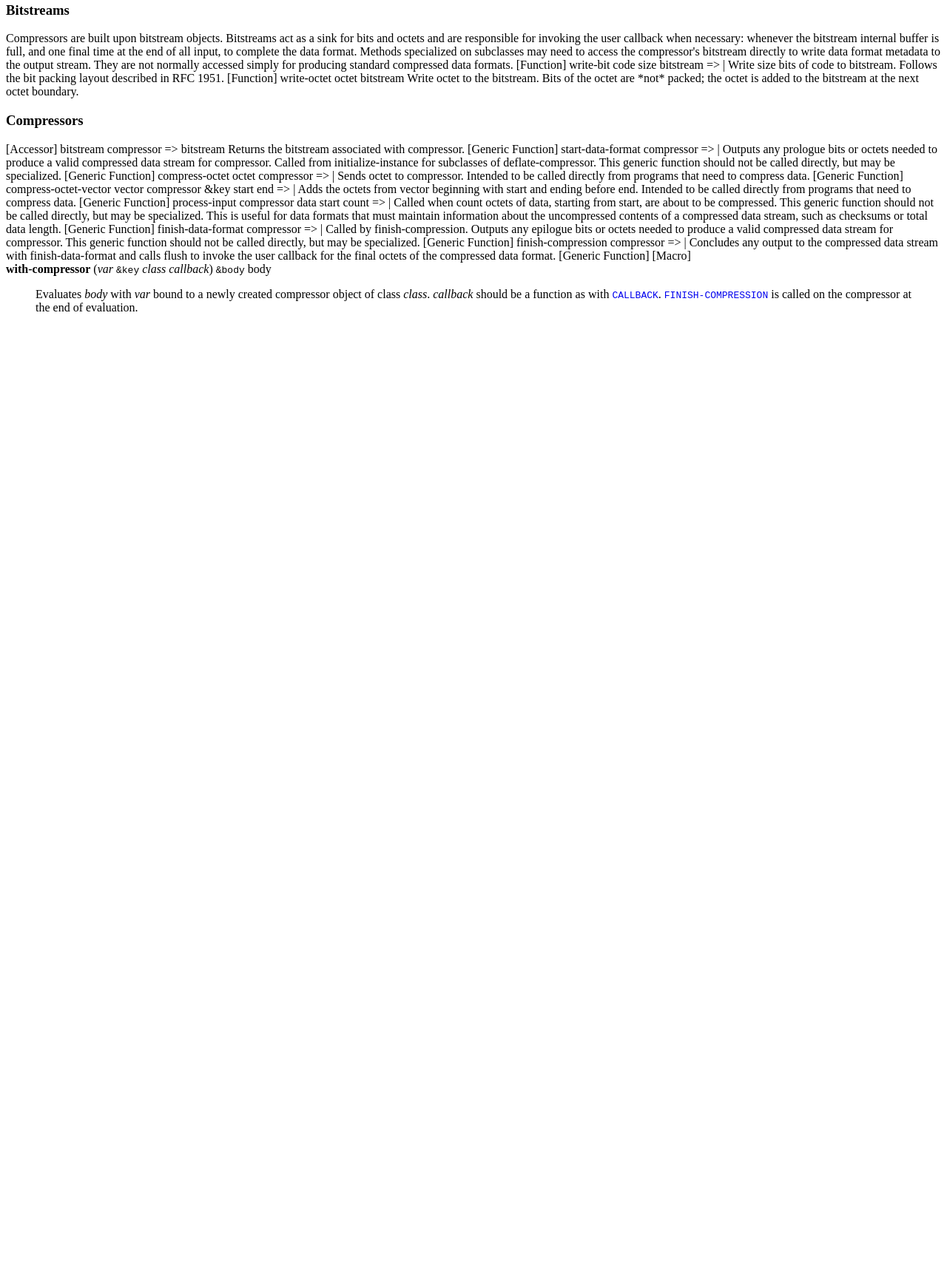
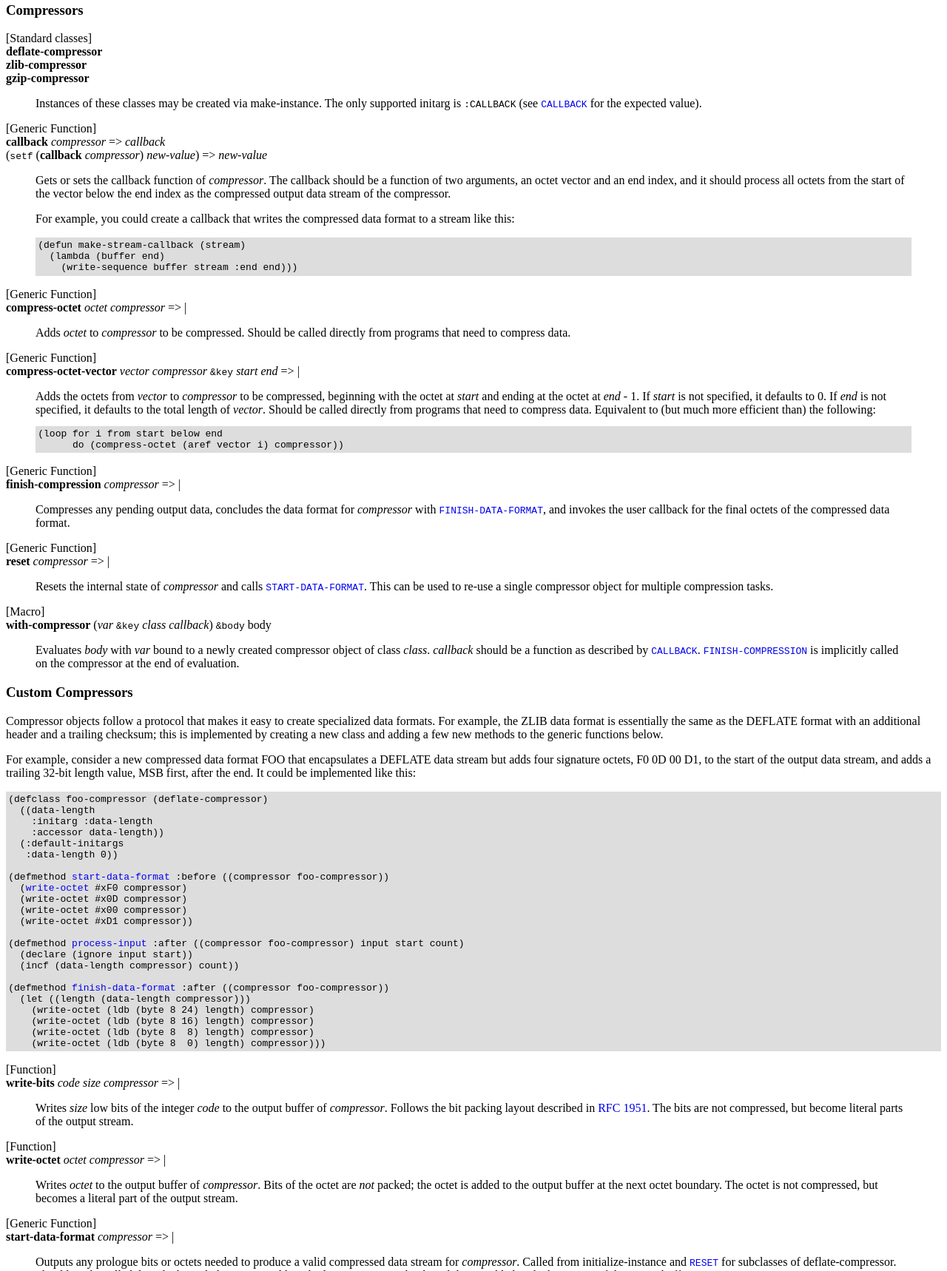
Before and after one commit to xach/salza2, a plain HTML site: page doc/index.html in a window 1280 px wide. Shown: the part 508-2226 px from the top of the page at 74% size. Before the commit the page ends 949 px from the top, so only its background shows below. Drawn offline with Linux system fonts and the light colour scheme.

Commit message:
Major documentation updates

```diff
--- a/doc/index.html
+++ b/doc/index.html
@@ -62,30 +62,6 @@ license</a>. The current version is 1.0, released on December XXXths,
 
 <a name='sect-examples'><h3>Examples</h3></a>
 
-<a name='sect-bitstreams'><h3>Bitstreams</h3></a>
-
-Compressors are built upon bitstream objects. Bitstreams act as a sink
-for bits and octets and are responsible for invoking the user callback
-when necessary: whenever the bitstream internal buffer is full, and
-one final time at the end of all input, to complete the data format.
-
-Methods specialized on subclasses may need to access the compressor's
-bitstream directly to write data format metadata to the output
-stream. They are not normally accessed simply for producing standard
-compressed data formats.
-
-[Function]
-write-bit code size bitstream => |
-
-Write size bits of code to bitstream. Follows the bit packing layout
-described in RFC 1951.
-
-
-[Function]
-write-octet octet bitstream
-
-Write octet to the bitstream. Bits of the octet are *not* packed; the
-octet is added to the bitstream at the next octet boundary.
 
 
 
@@ -93,72 +69,100 @@ octet is added to the bitstream at the next octet boundary.
 
 <a name='sect-compressors'><h3>Compressors</h3></a>
 
-[Accessor]
-bitstream compressor => bitstream
+<p><a name='deflate-compressor'
+><a name='zlib-compressor'><a name='gzip-compressor'>[Standard
+        classes]</a></a></a><br>
+<b>deflate-compressor</b><br>
+<b>zlib-compressor</b><br>
+<b>gzip-compressor</b>
 
-Returns the bitstream associated with compressor.
+<blockquote>
+Instances of these classes may be created via make-instance. The only
+supported initarg is <tt>:CALLBACK</tt>
+(see <a href='#callback'><tt>CALLBACK</tt></a> for the expected
+value).
+</blockquote>
 
 
-[Generic Function]
-start-data-format compressor => |
+<p><a name='callback'>[Generic Function]</a><br>
+<b>callback</b> <i>compressor</i> => <i>callback</i><br>
+(<tt>setf</tt> (<b>callback</b> <i>compressor</i>) <i>new-value</i>) => <i>new-value</i>
 
-Outputs any prologue bits or octets needed to produce a valid
-compressed data stream for compressor. Called from initialize-instance
-for subclasses of deflate-compressor. This generic function should not
-be called directly, but may be specialized.
+<blockquote>
+Gets or sets the callback function of <i>compressor</i>. The callback
+should be a function of two arguments, an octet vector and an end
+index, and it should process all octets from the start of the vector
+below the end index as the compressed output data stream of the
+compressor.
+
+<p>For example, you could create a callback that writes the compressed
+  data format to a stream like this:
+
+<pre>
+(defun make-stream-callback (stream)
+  (lambda (buffer end)
+    (write-sequence buffer stream :end end)))
+</pre>
+
+</blockquote>
+
+<p><a name='compress-octet'>[Generic Function]</a><br>
+<b>compress-octet</b> <i>octet</i> <i>compressor</i> => |
+
+<blockquote>
+Adds <i>octet</i> to <i>compressor</i> to be compressed. Should be
+called directly from programs that need to compress data.
+</blockquote>
 
 
-[Generic Function]
-compress-octet octet compressor => |
+<p><a name='compress-octet-vector'>[Generic Function]</a><br>
+<b>compress-octet-vector</b> <i>vector</i> <i>compressor</i> <tt>&key</tt>
+ <i>start</i> <i>end</i> => |
 
-Sends octet to compressor. Intended to be called directly from
-programs that need to compress data.
+<blockquote>
+Adds the octets from <i>vector</i> to <i>compressor</i> to be
+compressed, beginning with the octet at <i>start</i> and ending at the
+octet at
+<i>end</i> - 1. If <i>start</i> is not specified, it defaults to
+0. If <i>end</i> is not specified, it defaults to the total length
+of <i>vector</i>. Should be called directly from programs that need to
+compress data. Equivalent to (but much more efficient than) the
+following:
 
+<pre>
+(loop for i from start below end
+      do (compress-octet (aref vector i) compressor))
+</pre>
 
-[Generic Function]
-compress-octet-vector vector compressor &key start end => |
-
-Adds the octets from vector beginning with start and ending before
-end. Intended to be called directly from programs that need to
-compress data.
-
-
-[Generic Function]
-process-input compressor data start count => |
-
-Called when count octets of data, starting from start, are about to be
-compressed. This generic function should not be called directly, but
-may be specialized.
-
-This is useful for data formats that must maintain information about
-the uncompressed contents of a compressed data stream, such as
-checksums or total data length.
-
-
-[Generic Function]
-finish-data-format compressor => |
-
-Called by finish-compression. Outputs any epilogue bits or octets
-needed to produce a valid compressed data stream for compressor. This
-generic function should not be called directly, but may be
-specialized.
-
-
-[Generic Function]
-finish-compression compressor => |
-
-Concludes any output to the compressed data stream with
-finish-data-format and calls flush to invoke the user callback for the
-final octets of the compressed data format.
+</blockquote>
 
 
 
 
-[Generic Function]
+<p><a name='finish-compression'>[Generic Function]</a><br>
+<b>finish-compression</b> <i>compressor</i> => |
+
+<blockquote>Compresses any pending output data, concludes the data
+  format for <i>compressor</i> with
+<a href='#finish-data-format'><tt>FINISH-DATA-FORMAT</tt></a>, and
+invokes the user callback for the final octets of the compressed data
+format.
+</blockquote>
 
 
 
-<a name='with-compressor'>[Macro]<br>
+<p><a name='reset'>[Generic Function]</a><br>
+<b>reset</b> <i>compressor</i> => |
+
+<blockquote>
+Resets the internal state of <i>compressor</i> and
+calls <a href='#start-data-format'><tt>START-DATA-FORMAT</tt></a>. This
+can be used to re-use a single compressor object for multiple
+compression tasks.
+</blockquote>
+
+
+<p><a name='with-compressor'>[Macro]<br>
 <b>with-compressor</b> (<i>var</i> <tt>&amp;key</tt>
 <i>class</i>
 <i>callback</i>)
@@ -167,7 +171,152 @@ final octets of the compressed data format.
 <blockquote>
 Evaluates <i>body</i> with <i>var</i> bound to a newly created
 compressor object of class <i>class</i>. <i>callback</i> should be a
-function as
-with <a href='#callback'><tt>CALLBACK</tt></a>. <a href='#finish-compression'><tt>FINISH-COMPRESSION</tt></a>
-is called on the compressor at the end of evaluation.
+function as described
+by <a href='#callback'><tt>CALLBACK</tt></a>. <a href='#finish-compression'><tt>FINISH-COMPRESSION</tt></a>
+is implicitly called on the compressor at the end of evaluation.
 </blockquote>
+
+
+<a name="sect-custom-compressors"><h3>Custom Compressors</h3></a>
+
+<p>Compressor objects follow a protocol that makes it easy to create
+  specialized data formats. For example, the ZLIB data format is
+  essentially the same as the DEFLATE format with an additional header
+  and a trailing checksum; this is implemented by creating a new class
+  and adding a few new methods to the generic functions below.
+
+<p>For example, consider a new compressed data format FOO that
+  encapsulates a DEFLATE data stream but adds four signature octets,
+  F0 0D 00 D1, to the start of the output data stream, and adds a
+  trailing 32-bit length value, MSB first, after the end. It could be
+  implemented like this:
+
+<pre>
+(defclass foo-compressor (deflate-compressor)
+  ((data-length
+    :initarg :data-length
+    :accessor data-length))
+  (:default-initargs
+   :data-length 0))
+
+(defmethod <a href='#start-data-format'>start-data-format</a> :before ((compressor foo-compressor))
+  (<a href='#write-octet'>write-octet</a> #xF0 compressor)
+  (write-octet #x0D compressor)
+  (write-octet #x00 compressor)
+  (write-octet #xD1 compressor))
+
+(defmethod <a href='#process-input'>process-input</a> :after ((compressor foo-compressor) input start count)
+  (declare (ignore input start))
+  (incf (data-length compressor) count))
+
+(defmethod <a href='#finish-data-format'>finish-data-format</a> :after ((compressor foo-compressor))
+  (let ((length (data-length compressor)))
+    (write-octet (ldb (byte 8 24) length) compressor)
+    (write-octet (ldb (byte 8 16) length) compressor)
+    (write-octet (ldb (byte 8  8) length) compressor)
+    (write-octet (ldb (byte 8  0) length) compressor)))
+</pre>
+
+
+<p><a name='write-bits'>[Function]</a><br>
+<b>write-bits</b> <i>code</i> <i>size</i> <i>compressor</i> => |
+
+<blockquote>
+Writes <i>size</i> low bits of the integer <i>code</i> to the output
+buffer of <i>compressor</i>. Follows the bit packing layout described
+in <a href="http://ietf.org/rfc/rfc1951.txt">RFC 1951</a>. The bits
+are not compressed, but become literal parts of the output stream.
+</blockquote>
+
+
+<p><a name='write-octet'>[Function]</a><br>
+<b>write-octet</b> <i>octet</i> <i>compressor</i> => |
+
+<blockquote>
+Writes <i>octet</i> to the output buffer of <i>compressor</i>. Bits of the
+octet are <i>not</i> packed; the octet is added to the output buffer
+at the next octet boundary. The octet is not compressed, but becomes a
+literal part of the output stream.
+</blockquote>
+
+
+<p><a name='start-data-format'>[Generic Function]</a><br>
+<b>start-data-format</b> <i>compressor</i> => |
+
+<blockquote>
+Outputs any prologue bits or octets needed to produce a valid
+compressed data stream for <i>compressor</i>. Called from
+initialize-instance and <a href='#reset'><tt>RESET</tt></a> for
+subclasses of deflate-compressor. Should not be called directly, but
+subclasses may add methods to customize what literal data is added to
+the beginning of the output buffer.
+</blockquote>
+
+
+<p><a name='process-input'>[Generic Function]</a><br>
+<b>process-input</b> <i>compressor</i> <i>input</i>
+<i>start</i> <i>count</i> => |
+
+<blockquote>
+Called when <i>count</i> octets of the octet vector <i>input</i>,
+starting from <i>start</i>, are about to be compressed. This generic
+function should not be called directly, but may be specialized.
+
+<p>This is useful for data formats that must maintain information about
+the uncompressed contents of a compressed data stream, such as
+checksums or total data length.
+</blockquote>
+
+
+<p><a name='finish-data-format'>[Generic Function]</a><br>
+<b>finish-data-format</b> <i>compressor</i> => |
+
+<blockquote>
+Called
+by <a href='#finish-compression'><tt>FINISH-COMPRESSION</tt></a>. Outputs
+any epilogue bits or octets needed to produce a valid compressed data
+stream for compressor. This generic function should not be called
+directly, but may be specialized.
+</blockquote>
+
+
+<a name='sect-checksums'><h3>Checksums</h3></a>
+
+<p>Checksums are used in several data formats to check data
+  integrity. For example, PNG uses a CRC32 checksum for its chunks of
+  data. Salza2 exports support for two common checksums.
+
+<p><a name='adler32-checksum'><a name='crc32-checksum'>[Standard classes]</a></a><br>
+<b>adler32-checksum</b><br>
+<b>crc32-checksum</b>
+
+<blockquote>
+Instances of these classes may be created directly with
+make-instance.
+</blockquote>
+
+<p><a name='update'>[Generic function]</a><br>
+<b>update</b> <i>checksum</i> <i>buffer</i> <i>start</i> <i>count</i>
+=> |
+
+<blockquote>
+Updates <i>checksum</i> with <i>count</i> octets from the octet
+vector <i>buffer</i>, starting at <i>start</i>.
+</blockquote>
+
+
+<p><a name='result'>[Generic function]</a><br>
+<b>result</b> <i>checksum</i> => <i>result</i>
+
+<blockquote>
+Returns the accumulated value of <i>checksum</i> as an integer.
+</blockquote>
+
+
+<p><a name='result-octets'>[Generic function]</a><br>
+<b>result-octets</b> <i>checksum</i> => <i>result-list</i>
+
+<blockquote>
+Returns the individual octets of <i>checksum</i> as a list of octets,
+in MSB order.
+</blockquote>
```
